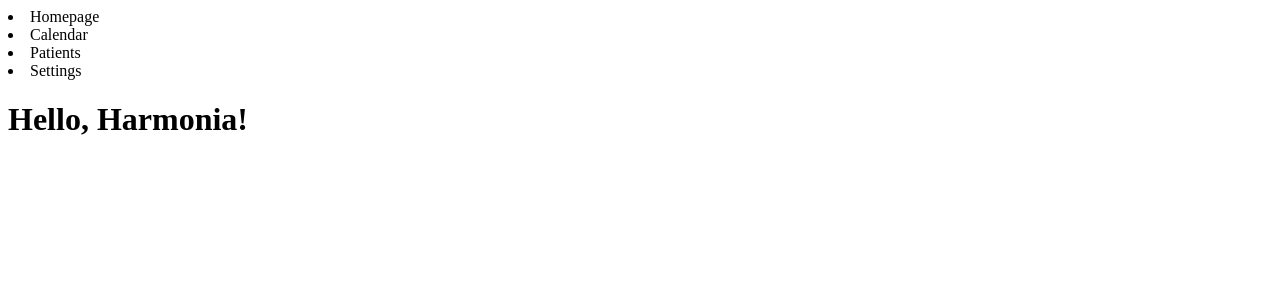
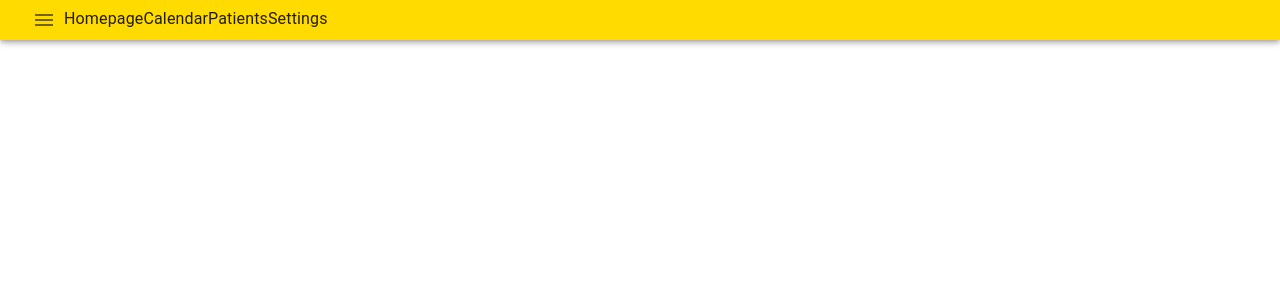
Before and after one commit to wooczak/harmonia, a Next.js app in the folder packages/client/: page / in a window 1280 px wide. Shown: the top 300 px of the page. Built offline with nearby package versions, Linux system fonts and the light colour scheme.

Commit message:
Creating first client-side UI with MUI

```diff
--- a/package.json
+++ b/package.json
@@ -4,6 +4,8 @@
   "description": "",
   "main": "index.js",
   "scripts": {
+    "app": "concurrently \"npm run server\" \"npm run client\"",
+    "client": "cd packages/client && npm run dev",
     "server:graphql": "cd packages/server/src && ts-node-esm index.ts",
     "server:prismastudio": "cd packages/server && npx prisma studio",
     "prisma:migrate": "cd packages/server && npx prisma migrate dev",
--- a/packages/client/package.json
+++ b/packages/client/package.json
@@ -13,7 +13,11 @@
   "author": "Kacper Łuczak",
   "license": "ISC",
   "dependencies": {
+    "@emotion/react": "^11.11.1",
+    "@emotion/styled": "^11.11.0",
     "@harmonia/server": "^0.0.1",
+    "@mui/icons-material": "^5.14.14",
+    "@mui/material": "^5.14.14",
     "next": "^13.5.5",
     "react": "^18.2.0",
     "react-dom": "^18.2.0"
--- /dev/null
+++ b/packages/client/src/app/ThemeRegistry.tsx
@@ -0,0 +1,61 @@
+'use client';
+import * as React from 'react';
+import createCache from '@emotion/cache';
+import { useServerInsertedHTML } from 'next/navigation';
+import { CacheProvider } from '@emotion/react';
+import { ThemeProvider } from '@mui/material/styles';
+import CssBaseline from '@mui/material/CssBaseline';
+import { theme } from './theme';
+
+export default function ThemeRegistry(props: { options: any; children: any; }) {
+  const { options, children } = props;
+
+  const [{ cache, flush }] = React.useState(() => {
+    const cache = createCache(options);
+    cache.compat = true;
+    const prevInsert = cache.insert;
+    let inserted: string[] = [];
+    cache.insert = (...args) => {
+      const serialized = args[1];
+      if (cache.inserted[serialized.name] === undefined) {
+        inserted.push(serialized.name);
+      }
+      return prevInsert(...args);
+    };
+    const flush = () => {
+      const prevInserted = inserted;
+      inserted = [];
+      return prevInserted;
+    };
+    return { cache, flush };
+  });
+
+  useServerInsertedHTML(() => {
+    const names = flush();
+    if (names.length === 0) {
+      return null;
+    }
+    let styles = '';
+    for (const name of names) {
+      styles += cache.inserted[name];
+    }
+    return (
+      <style
+        key={cache.key}
+        data-emotion={`${cache.key} ${names.join(' ')}`}
+        dangerouslySetInnerHTML={{
+          __html: styles,
+        }}
+      />
+    );
+  });
+
+  return (
+    <CacheProvider value={cache}>
+      <ThemeProvider theme={theme}>
+        <CssBaseline />
+        {children}
+      </ThemeProvider>
+    </CacheProvider>
+  );
+}
--- a/packages/client/src/app/components/navigation.tsx
+++ b/packages/client/src/app/components/navigation.tsx
@@ -1,11 +1,26 @@
+import { AppBar, Container, IconButton, Tooltip, Typography } from '@mui/material'
 import React from 'react'
+import MenuIcon from '@mui/icons-material/Menu'
 
 type TNavigationProps = {
-  tabs: string[];
+  tabs: string[]
 }
 
 export default function Navigation({ tabs }: TNavigationProps) {
   return (
-    <nav>{tabs?.map(tab => <li className="text-3xl">{tab}</li>)}</nav>
+    <AppBar>
+      <Container maxWidth="xl">
+        <Tooltip title="Menu" placement="left">
+          <IconButton>
+            <MenuIcon />
+          </IconButton>
+        </Tooltip>
+        {tabs?.map((tab, index) => (
+          <Typography key={index} component="a">
+            {tab}
+          </Typography>
+        ))}
+      </Container>
+    </AppBar>
   )
 }
--- a/packages/client/src/app/layout.tsx
+++ b/packages/client/src/app/layout.tsx
@@ -1,17 +1,17 @@
-import React from 'react';
-import Navigation from './components/navigation';
-import { NavigationTabs } from './constants';
+import React from 'react'
+import Navigation from './components/navigation'
+import { NavigationTabs } from './constants'
+import './globals.css'
+import ThemeRegistry from './ThemeRegistry'
 
-export default function RootLayout({
-  children
-}: {
-  children: React.ReactNode
-}) {
+export default function RootLayout({ children }: { children: React.ReactNode }) {
   return (
     <html lang="en">
       <body>
-        <Navigation tabs={NavigationTabs}/>
-        {children}
+        <ThemeRegistry options={{ key: 'mui' }}>
+          <Navigation tabs={NavigationTabs} />
+          {children}
+        </ThemeRegistry>
       </body>
     </html>
   )
--- a/packages/client/src/app/page.tsx
+++ b/packages/client/src/app/page.tsx
@@ -1,3 +1,4 @@
+'use client';
 import React from "react";
 
 export default function Page() {
--- /dev/null
+++ b/packages/client/src/app/theme.ts
@@ -0,0 +1,9 @@
+import { createTheme } from '@mui/material/styles';
+
+export const theme = createTheme({
+  palette: {
+    primary: {
+      main: "#ffdb00"
+    }
+  }
+})
```
